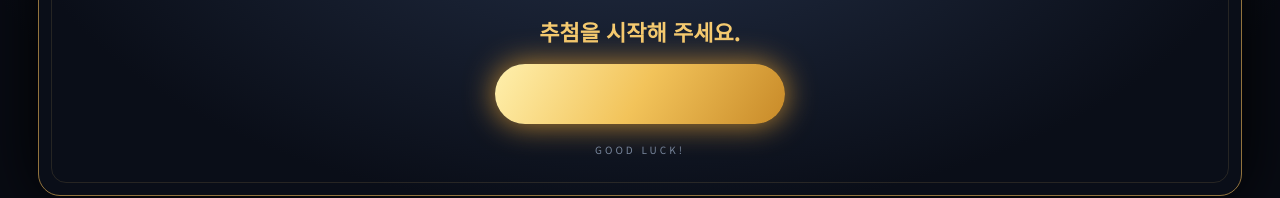
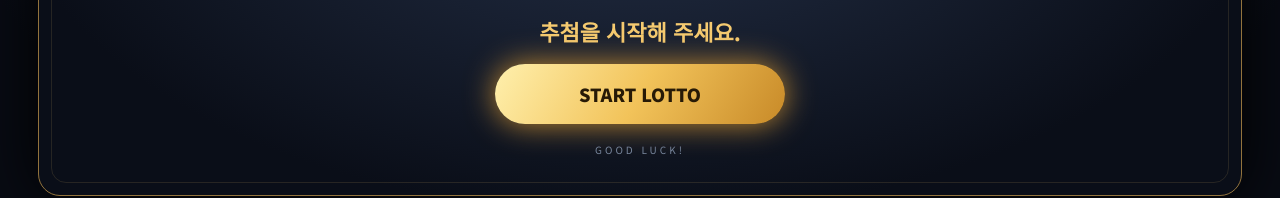
Before and after one commit to Hello4352/festival-game-zone, a plain HTML site: page lotto.html in a window 1280 px wide. Shown: the part 542-740 px from the top of the page. Drawn offline with Linux system fonts and the light colour scheme.

Commit message:
Update lotto.html

```diff
--- a/lotto.html
+++ b/lotto.html
@@ -1,3 +1,4 @@
+
 <!DOCTYPE html>
 <html lang="ko">
 <head>
@@ -25,12 +26,22 @@
       <div id="countdown" class="countdown" aria-live="polite"></div>
 
       <div id="balls" class="balls" aria-label="추첨 번호 6개">
-        <div class="ball">?</div><div class="ball">?</div><div class="ball">?</div>
-        <div class="ball">?</div><div class="ball">?</div><div class="ball">?</div>
+        <div class="ball">?</div>
+        <div class="ball">?</div>
+        <div class="ball">?</div>
+        <div class="ball">?</div>
+        <div class="ball">?</div>
+        <div class="ball">?</div>
       </div>
 
-      <p id="status" class="status" aria-live="polite">추첨을 시작해 주세요.</p>
-      <button id="startButton" class="start-button" type="button"></button>
+      <p id="status" class="status" aria-live="polite">
+        추첨을 시작해 주세요.
+      </p>
+
+      <!-- 황금색 추첨 버튼 -->
+      <button id="startButton" class="start-button" type="button">
+        START LOTTO
+      </button>
 
       <section id="resultSummary" class="result-summary" hidden aria-live="polite">
         <p class="result-label">YOUR LUCKY NUMBERS</p>
```
